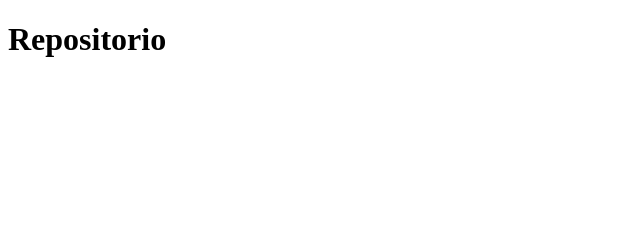
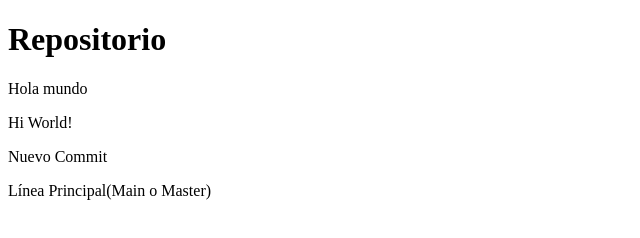
Before and after one commit to EstefanieVz/MiPrimerRepositorio410, a plain HTML site: page index.html in a window 1280 px wide. Shown: the whole page, without its empty margins (0-640 px from the left). Drawn offline with Linux system fonts and the light colour scheme.

Commit message:
Modificacion2 del index-Mi Segundo Commit

```diff
--- a/index.html
+++ b/index.html
@@ -5,5 +5,9 @@
 </head>
 <body>
 <h1> Repositorio </h1>
+<p>Hola mundo</p>
+<p>Hi World!</p>
+<p>Nuevo Commit</p>
+<p>Línea Principal(Main o Master)</p>
 </body>
 </html>
```
